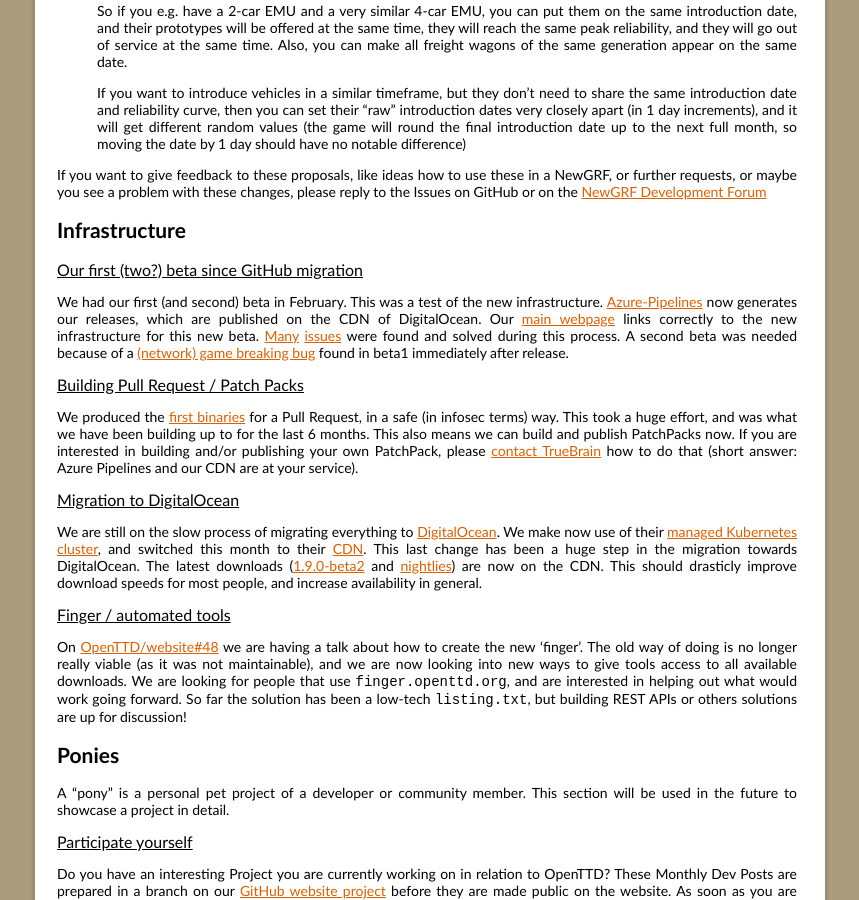
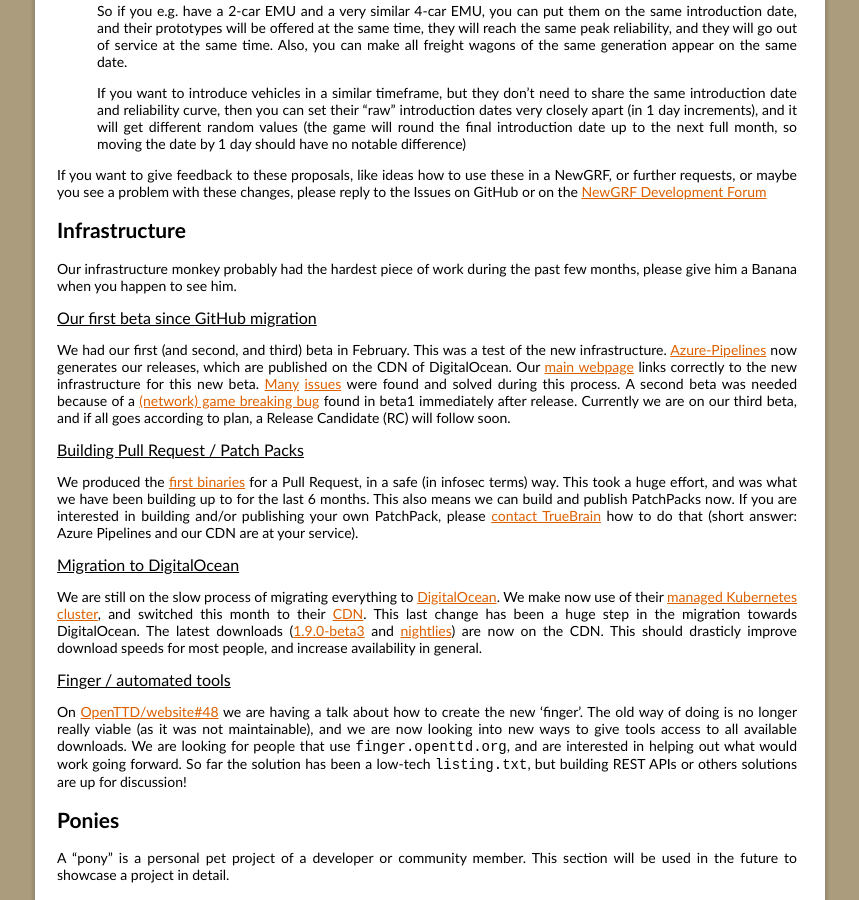
Before and after one commit to OpenTTD/website, a Jekyll site: the page built from _posts/2019-03-01-monthly-dev-post.md, in a window 1280 px wide and 900 px high, scrolled down 1018 px. Shown: the whole window, without its empty margins (210-1069 px from the left). Built offline with Jekyll 4.4.1, drawn with Linux system fonts in a browser that asks for light colours.

Commit message:
Update 2019-03-01-monthly-dev-post.md

```diff
--- a/_posts/2019-03-01-monthly-dev-post.md
+++ b/_posts/2019-03-01-monthly-dev-post.md
@@ -41,14 +41,17 @@
 
 ## Infrastructure
 
-### Our first (two?) beta since GitHub migration
+Our infrastructure monkey probably had the hardest piece of work during the past few months, please give him a Banana when you happen to see him.
 
-We had our first (and second) beta in February.
+### Our first beta since GitHub migration
+
+We had our first (and second, and third) beta in February.
 This was a test of the new infrastructure.
 [Azure-Pipelines](https://dev.azure.com/openttd/OpenTTD/_build) now generates our releases, which are published on the CDN of DigitalOcean.
 Our [main webpage](https://www.openttd.org) links correctly to the new infrastructure for this new beta.
 [Many](https://github.com/OpenTTD/website/compare/9858a4952a29535f6912d209dbbace64b6c625ca..48daaf209774131facbddee0f4afb679167c1880)  [issues](https://github.com/OpenTTD/OpenTTD/compare/5b74118ae77cd7c931fc833b174522b77cf00737..6e211908588ab5272336d0d2db3bbb4020f7004f) were found and solved during this process.
 A second beta was needed because of a [(network) game breaking bug](https://github.com/OpenTTD/OpenTTD/commit/0151fe998a999b48b67afa5b96d9a4cd72246455) found in beta1 immediately after release.
+Currently we are on our third beta, and if all goes according to plan, a Release Candidate (RC) will follow soon.
 
 ### Building Pull Request / Patch Packs
 
@@ -62,7 +65,7 @@
 We are still on the slow process of migrating everything to [DigitalOcean](https://www.digitalocean.com).
 We make now use of their [managed Kubernetes cluster](https://www.digitalocean.com/products/kubernetes/), and switched this month to their [CDN](https://www.digitalocean.com/products/spaces/).
 This last change has been a huge step in the migration towards DigitalOcean.
-The latest downloads ([1.9.0-beta2](https://www.openttd.org/downloads/openttd-releases/testing.html) and [nightlies](https://www.openttd.org/downloads/openttd-nightlies/latest.html)) are now on the CDN.
+The latest downloads ([1.9.0-beta3](https://www.openttd.org/downloads/openttd-releases/testing.html) and [nightlies](https://www.openttd.org/downloads/openttd-nightlies/latest.html)) are now on the CDN.
 This should drasticly improve download speeds for most people, and increase availability in general.
 
 ### Finger / automated tools
```
